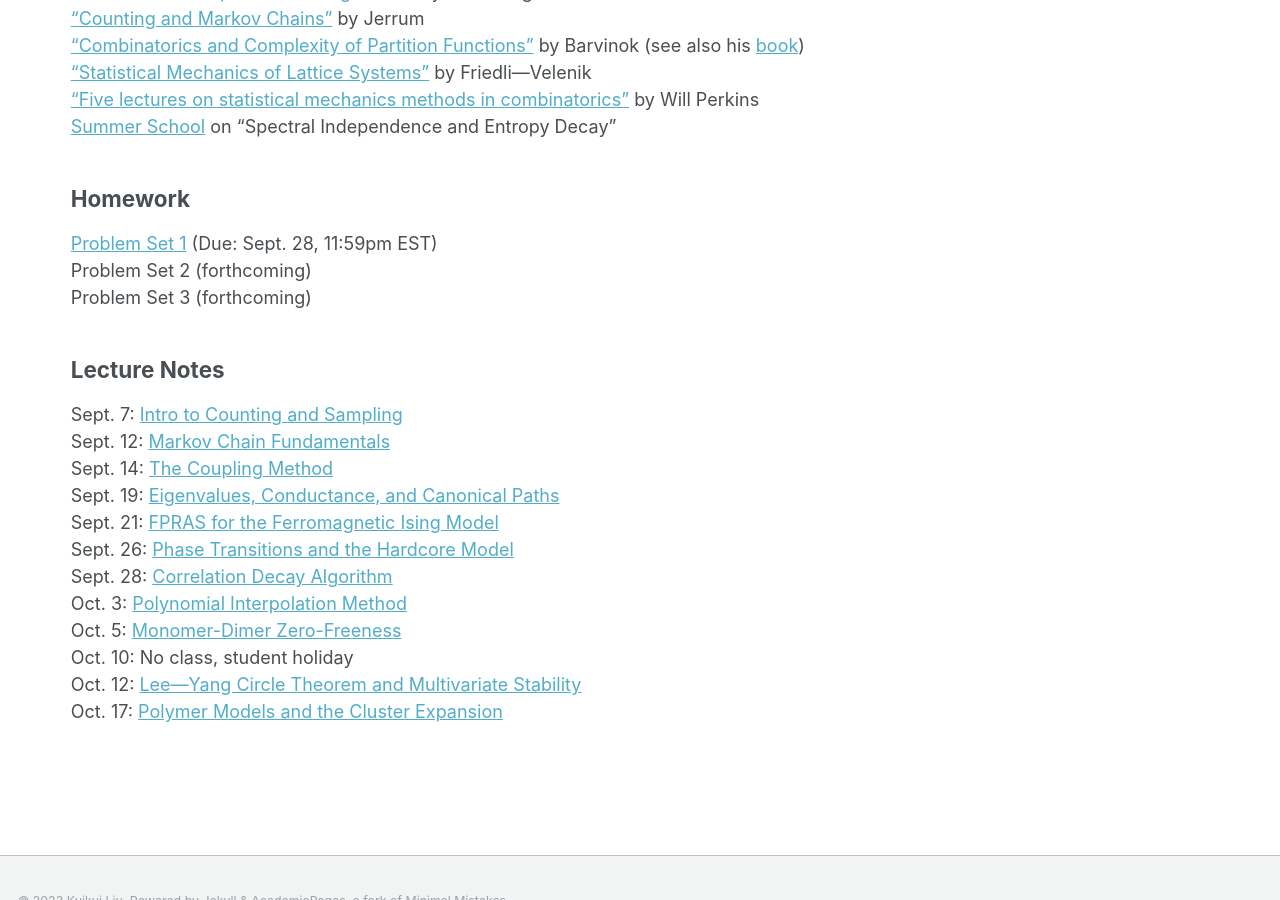
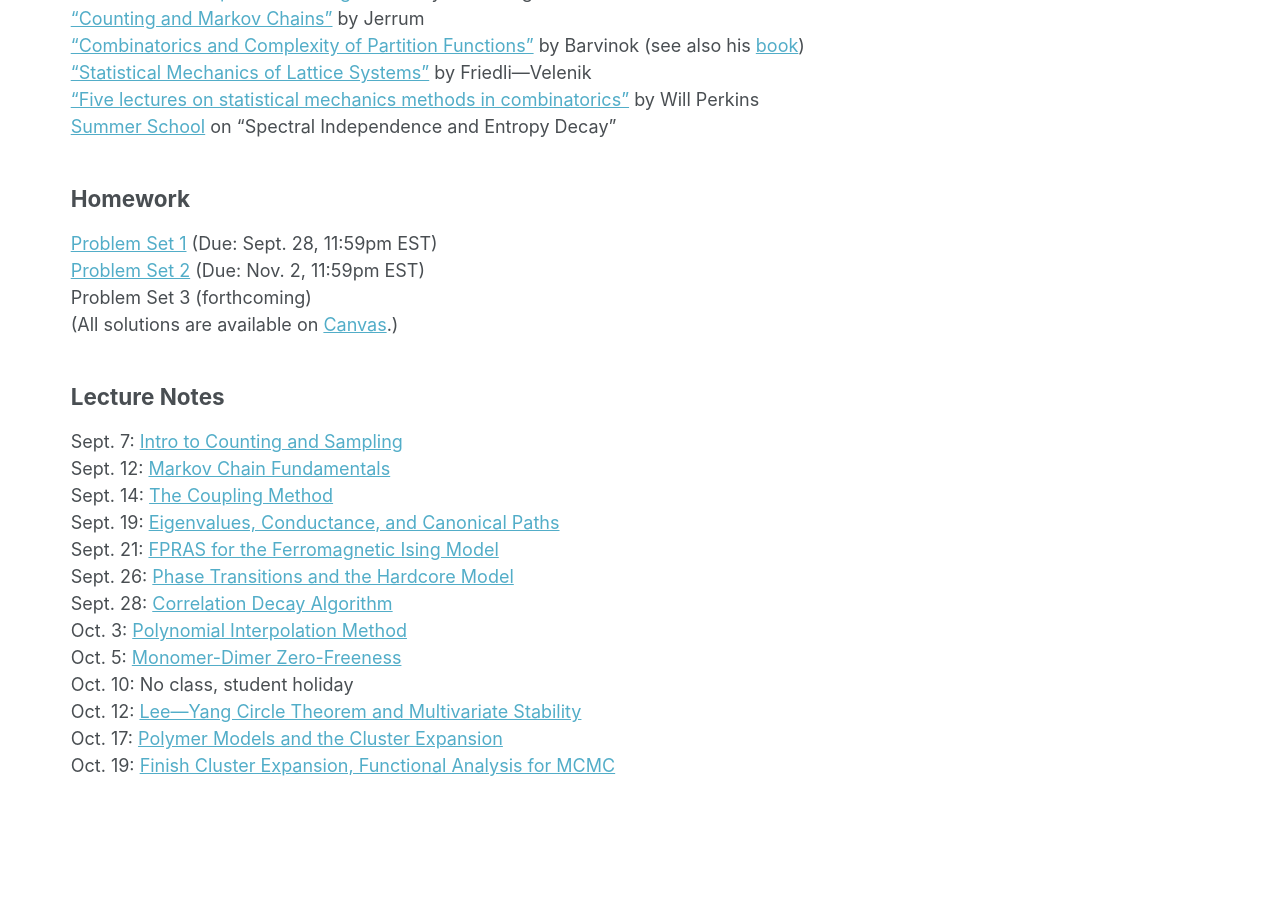
Before and after one commit to kuikuiliu/kuikuiliu.github.io, a Jekyll site: the page built from _teaching/fall2023-counting-sampling.md, in a window 1280 px wide and 900 px high, scrolled down 879 px. Built offline with Jekyll 4.4.1, drawn with Linux system fonts in a browser that asks for light colours.

Commit message:
add pset2

```diff
--- a/_teaching/fall2023-counting-sampling.md
+++ b/_teaching/fall2023-counting-sampling.md
@@ -40,8 +40,9 @@ This course introduces the modern theory of algorithms for sampling from high-di
 
 ## Homework
 [Problem Set 1](/files/au2023/pset1.pdf) (Due: Sept. 28, 11:59pm EST) <br />
-Problem Set 2 (forthcoming) <br />
-Problem Set 3 (forthcoming)
+[Problem Set 2](/files/au2023/pset2.pdf) (Due: Nov. 2, 11:59pm EST) <br />
+Problem Set 3 (forthcoming) <br />
+(All solutions are available on [Canvas](https://canvas.mit.edu/courses/23296).)
 
 ## Lecture Notes
 Sept. 7: [Intro to Counting and Sampling](/files/au2023/6S891-lec1.pdf) <br />
@@ -56,3 +57,4 @@ Oct. 5: [Monomer-Dimer Zero-Freeness](/files/au2023/6S891-lec9.pdf) <br />
 Oct. 10: No class, student holiday <br />
 Oct. 12: [Lee&mdash;Yang Circle Theorem and Multivariate Stability](/files/au2023/6S891-lec10.pdf) <br />
 Oct. 17: [Polymer Models and the Cluster Expansion](/files/au2023/6S891-lec11.pdf) <br />
+Oct. 19: [Finish Cluster Expansion, Functional Analysis for MCMC](/files/au2023/6S891-lec12.pdf) <br />
```
Also changed, not shown: 5 other files.
